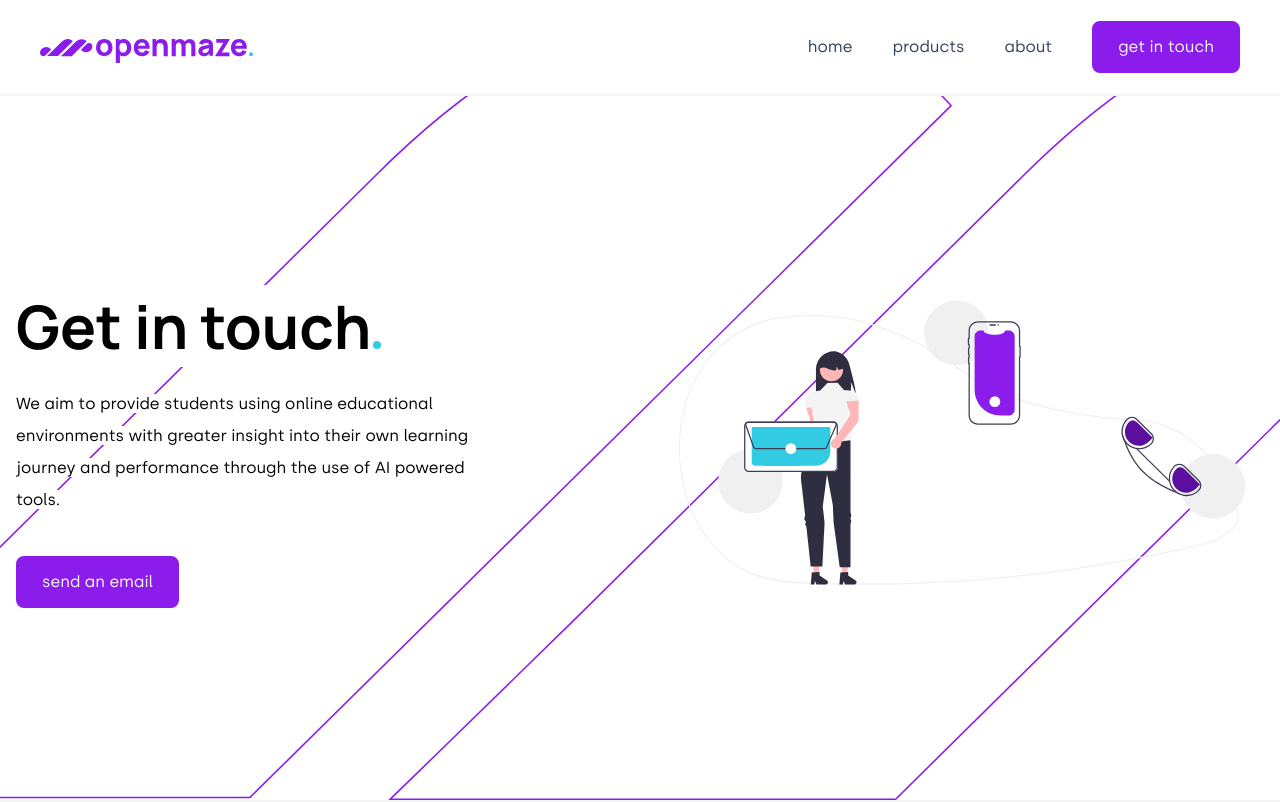
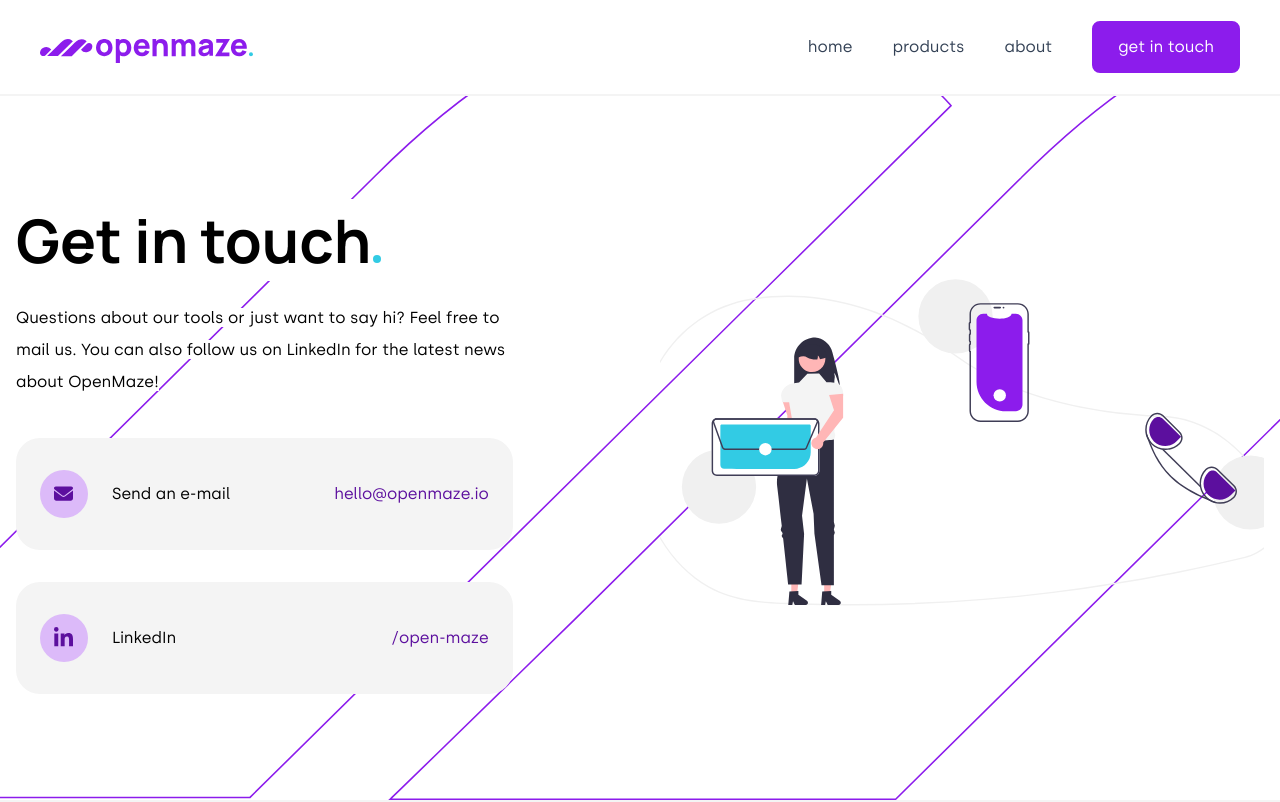
Before and after one commit to Open-Maze/website, a React (Vite) app: page /contact in a window 1280 px wide. Shown: the top 802 px of the page. Built offline with nearby package versions, Linux system fonts and the light colour scheme.

Commit message:
Add contact buttons to Contact page

```diff
--- a/src/blocks/Header/Header.jsx
+++ b/src/blocks/Header/Header.jsx
@@ -7,7 +7,19 @@ import Button from '../../components/Button/Button';
 // Assets
 import { ReactComponent as ScrollDown } from '../../assets/images/icons/chevron-down.svg';
 
-const Header = ({ size, title, text, buttonLink, buttonLabel, button2Link, button2Label, image, external, arrow }) => {
+const Header = ({
+  size,
+  title,
+  text,
+  buttonLink,
+  buttonLabel,
+  button2Link,
+  button2Label,
+  image,
+  external,
+  arrow,
+  children,
+}) => {
   function scrollDown() {
     window.scroll(0, window.scrollY + 400);
   }
@@ -16,7 +28,7 @@ const Header = ({ size, title, text, buttonLink, buttonLabel, button2Link, butto
     <>
       <div className={`cms-block flex items-center bg-white ${size}`}>
         <div className="container grid grid-cols-1 items-center gap-10 pt-24 lg:grid-cols-12">
-          <div className="col-span-5 lg:col-start-1">
+          <div className="col-span-1 lg:col-span-5 lg:col-start-1">
             {title && (
               <h1 className="pb-6" data-aos="fade-up" data-aos-delay="300">
                 <mark>{title}</mark>
@@ -27,6 +39,7 @@ const Header = ({ size, title, text, buttonLink, buttonLabel, button2Link, butto
                 <mark>{text}</mark>
               </p>
             )}
+            {!children && (
               <div className="flex flex-col gap-6 sm:flex-row">
                 {buttonLink && (
                   <div className="buttons" data-aos="fade-up" data-aos-delay="500">
@@ -43,9 +56,11 @@ const Header = ({ size, title, text, buttonLink, buttonLabel, button2Link, butto
                   </div>
                 )}
               </div>
+            )}
+            {children && children}
           </div>
           {image && (
-            <div className="col-span-6 h-full lg:col-end-13" data-aos="fade-up" data-aos-delay="300">
+            <div className="col-span-1 h-full lg:col-span-6 lg:col-end-13" data-aos="fade-up" data-aos-delay="300">
               <img src={image} alt={title} className="mx-auto mt-12 h-full lg:mt-0" />
             </div>
           )}
--- a/src/pages/Contact.jsx
+++ b/src/pages/Contact.jsx
@@ -6,18 +6,32 @@ import Header from '../blocks/Header/Header';
 
 // Assets
 import headerImage from '../assets/images/illustrations/contact.svg';
+import ContactCard from '../components/ContactCard/ContactCard.jsx';
 
 const Contact = () => (
   <div className="page contact">
     <Header
       size="large"
       title="Get in touch"
-      text="We aim to provide students using online educational environments with greater insight into their own learning journey and performance through the use of AI powered tools."
-      external
-      buttonLink="mailto:hello@openmaze.io"
-      buttonLabel="send an email"
+      text="Questions about our tools or just want to say hi? Feel free to mail us. You can also follow us on LinkedIn for the latest news about OpenMaze!"
       image={headerImage}
-    />
+    >
+      <div data-aos="fade-up" data-aos-delay="500">
+        <ContactCard
+          link="mailto:hello@openmaze.io"
+          icon="envelope"
+          title="Send an e-mail"
+          content="hello@openmaze.io"
+        />
+        <br />
+        <ContactCard
+          link="https://linkedin.com/company/open-maze"
+          icon="linkedin"
+          title="LinkedIn"
+          content="/open-maze"
+        />
+      </div>
+    </Header>
   </div>
 );
 
```
Lines whose indentation alone changed are shown as unchanged.
